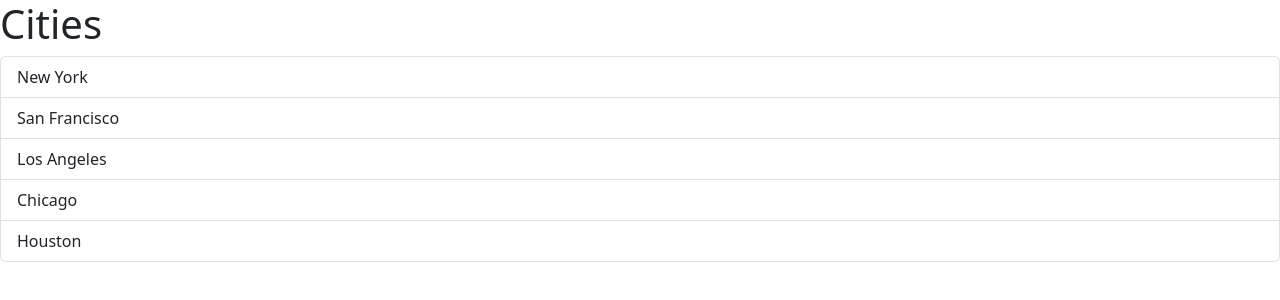
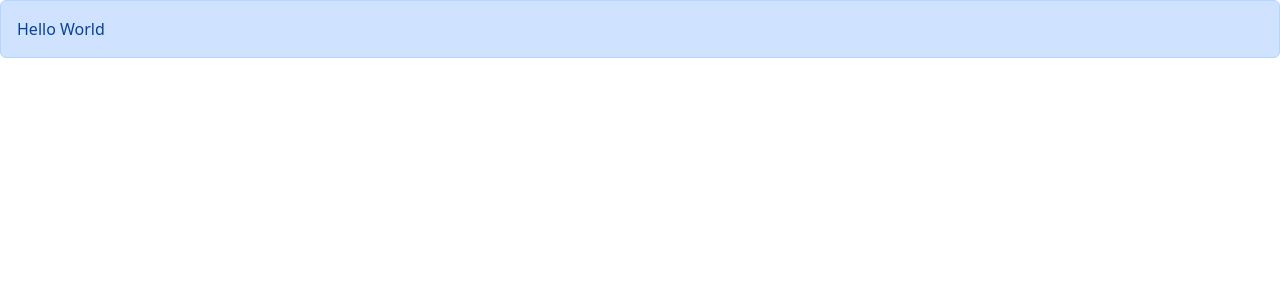
Before and after one commit to santhoshjames10/SanthoshJamesFrontend2, a React (Create React App) app in the folder frontend2/: page / in a window 1280 px wide. Shown: the top 300 px of the page. Built offline with nearby package versions, Linux system fonts and the light colour scheme.

Commit message:
add passing childers

```diff
--- a/frontend2/src/App.tsx
+++ b/frontend2/src/App.tsx
@@ -1,21 +1,13 @@
-
+import Alert from "./components/Alert";
 import ListGroup from "./components/ListGroup";
 
 function App(){
-  let items = [
-    'New York',
-    'San Francisco',
-    'Los Angeles',
-    'Chicago',
-    'Houston',
-];
+
   return (
     <div>
-      <ListGroup items={items} heading="Cities"/>
+      <Alert childern = "Hello World"/>
     </div>
   );
 }
 
-
 export default App;
-// import React from 'react';
--- /dev/null
+++ b/frontend2/src/components/Alert.tsx
@@ -0,0 +1,16 @@
+import {ReactNode} from 'react'
+
+
+interface Props {
+    childern: ReactNode;
+}
+
+
+
+const Alert = ({childern}: Props) => {
+  return (
+    <div className="alert alert-primary">{childern}</div>
+  )
+}
+
+export default Alert
--- a/frontend2/src/components/ListGroup.tsx
+++ b/frontend2/src/components/ListGroup.tsx
@@ -2,9 +2,13 @@ import React, { useState } from 'react';
 interface Props {
     items: string[];
     heading: string;
+    onSelectItem: (item: string) => void;
 }
-function ListGroup ({items, heading}: Props) {
+function ListGroup ({items, heading, onSelectItem}: Props) {
    const [selectedIndex, setselectedIndex] = useState(-1);
+
+
+
 
 
     return (
@@ -17,7 +21,11 @@ function ListGroup ({items, heading}: Props) {
                     <li
                     className={selectedIndex === index ? 'list-group-item active' : 'list-group-item'}
                     key ={item}
-                    onClick={() => {setselectedIndex (index);  }}
+                    onClick={() =>
+                        {setselectedIndex (index);
+                        onSelectItem(item);
+
+                        }}
                     >
                         {item}
                     </li>
```
